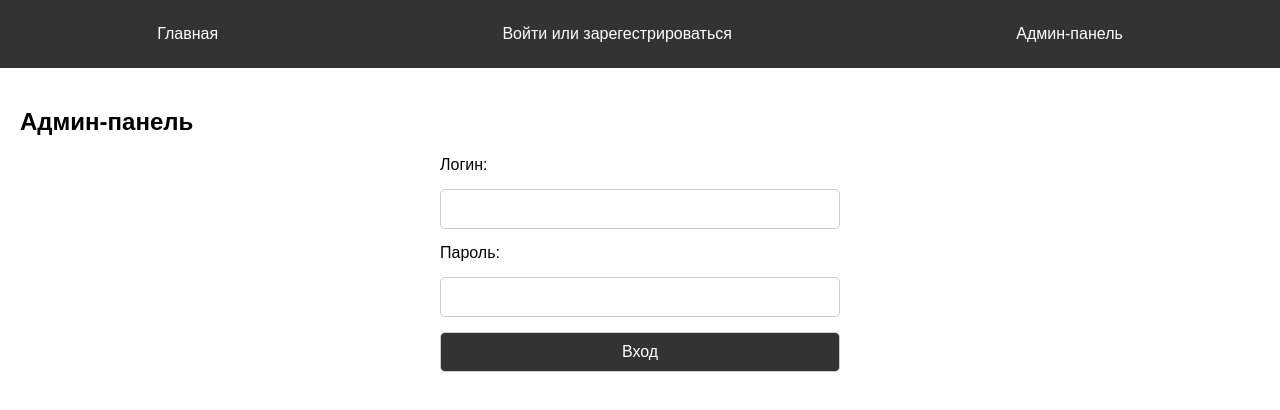
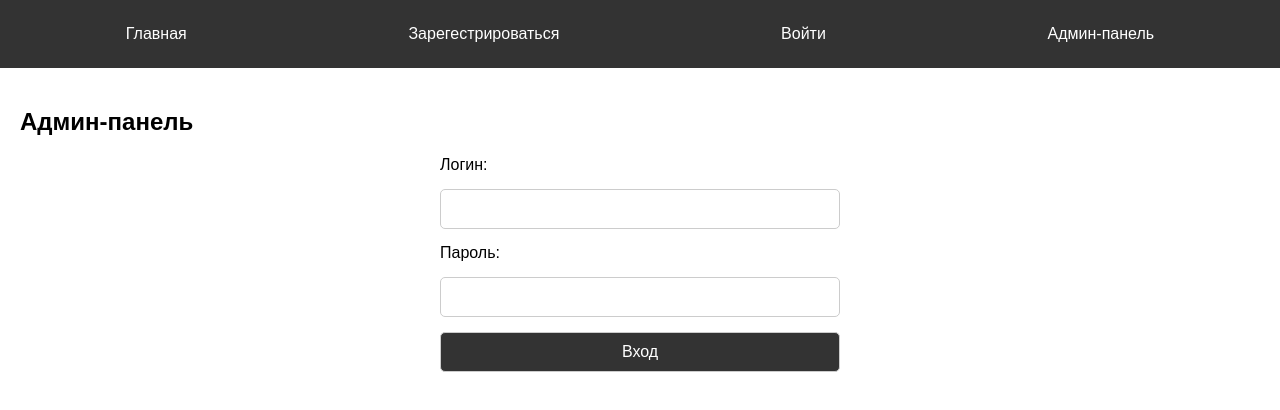
Before and after one commit to ZelenayaRoza/student_xxl_project, a plain HTML site: page admin.html in a window 1280 px wide. Drawn offline with Linux system fonts and the light colour scheme.

Commit message:
Update admin.html

```diff
--- a/admin.html
+++ b/admin.html
@@ -4,7 +4,7 @@
 <head>
     <meta charset="UTF-8">
     <meta name="viewport" content="width=device-width, initial-scale=1.0">
-    <title>Страница с формой</title>
+    <title>Админ-панель</title>
     <style>
         body {
             font-family: Arial, sans-serif;
@@ -66,7 +66,8 @@
 
   <nav>
       <a href="main.html">Главная</a>
-      <a href="registration.html">Войти или зарегестрироваться</a>
+      <a href="registration.html">Зарегестрироваться</a>
+      <a href="sing_in.html">Войти</a>
       <a href="admin.html">Админ-панель</a>
   </nav>
 
```
